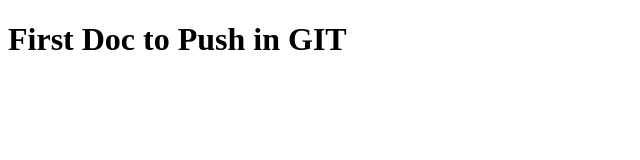
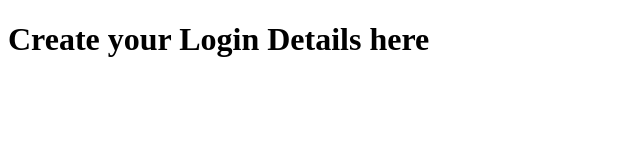
Before and after one commit to jewel1408/Team_Work, a plain HTML site: page index.html in a window 1280 px wide. Shown: the whole page, without its empty margins (0-640 px from the left). Drawn offline with Linux system fonts and the light colour scheme.

Commit message:
Master BR->20240229

```diff
--- a/index.html
+++ b/index.html
@@ -6,6 +6,6 @@
     <title>Document</title>
 </head>
 <body>
-    <h1>First Doc to Push in GIT</h1>
+    <h1>Create your Login Details here</h1>
 </body>
 </html>
```
